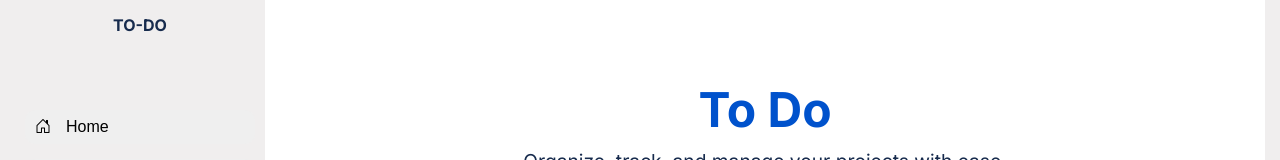
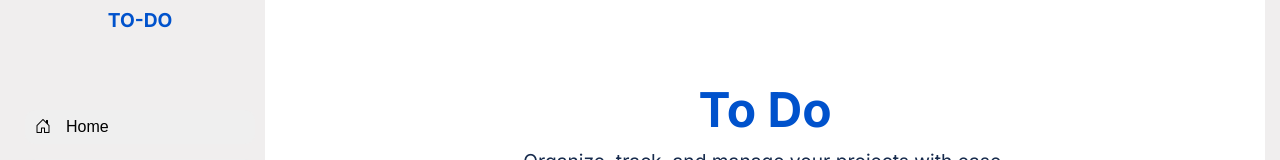
Before and after one commit to LabiciIvan/to-do-app, a React (Vite) app: page / in a window 1280 px wide. Shown: the top 160 px of the page. Built offline with nearby package versions, Linux system fonts and the light colour scheme.

Commit message:
NA-2: Navigation components styles.

```diff
--- a/src/scss/nav.scss
+++ b/src/scss/nav.scss
@@ -17,6 +17,10 @@ $navLinkHoverColor: #d0e3f3;
         grid-area: 1/1/2/2;
         justify-content: center;
         align-items: center;
+
+        font-size: 1.2rem;
+        color: #0052cc;
+        margin-bottom: 10px;
     }
 
     .body {
```
